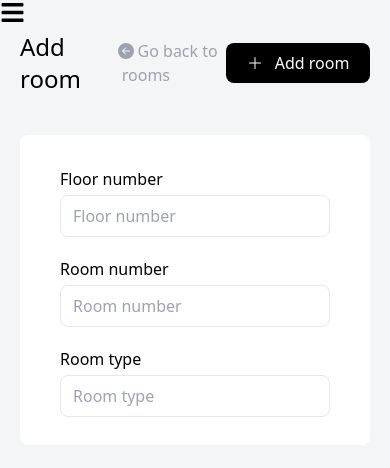
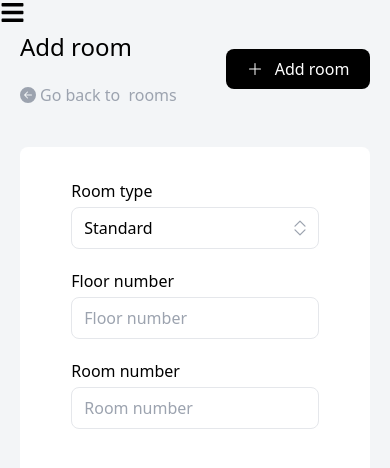
Before and after one commit to hotel-management-web-app/client, a Next.js app: page /admin/hotel-configuration/rooms/create in a window 390 px wide. Shown: the top 468 px of the page. Built offline with nearby package versions, Linux system fonts and the light colour scheme.

Commit message:
#12 - add room form

```diff
--- /dev/null
+++ b/components/Admin/ListboxInput.tsx
@@ -0,0 +1,87 @@
+import React, { useState, Fragment } from 'react';
+import { Listbox, Transition } from '@headlessui/react';
+import { BsCheck, BsChevronExpand } from 'react-icons/bs';
+
+const roomTypes: {
+  id: number;
+  name: string;
+}[] = [
+  {
+    id: 1,
+    name: 'Standard',
+  },
+  {
+    id: 2,
+    name: 'Deluxe',
+  },
+  {
+    id: 3,
+    name: 'Single',
+  },
+];
+
+const ListboxInput = () => {
+  const [selectedItem, setSelectedItem] = useState(roomTypes[0]);
+  return (
+    <>
+      <label htmlFor="room-type" className="mt-5">
+        Room type
+      </label>
+      <Listbox value={selectedItem} onChange={setSelectedItem}>
+        <div className="relative mt-1">
+          <Listbox.Button
+            id="room-type"
+            className="relative cursor-default rounded-lg bg-white py-2 pl-3 pr-10 text-left focus:outline-none focus-visible:border-indigo-500 focus-visible:ring-2 focus-visible:ring-white focus-visible:ring-opacity-75 focus-visible:ring-offset-2 focus-visible:ring-offset-orange-300 border w-full"
+          >
+            <span className="block truncate">{selectedItem.name}</span>
+            <span className="pointer-events-none absolute inset-y-0 right-0 flex items-center pr-2">
+              <BsChevronExpand
+                className="h-5 w-5 text-gray-400"
+                aria-hidden="true"
+              />
+            </span>
+          </Listbox.Button>
+          <Transition
+            as={Fragment}
+            leave="transition ease-in duration-100"
+            leaveFrom="opacity-100"
+            leaveTo="opacity-0"
+          >
+            <Listbox.Options className="absolute mt-1 max-h-60 w-full overflow-auto rounded-md bg-white py-1 text-base shadow-lg ring-1 ring-black ring-opacity-5 focus:outline-none sm:text-sm">
+              {roomTypes.map((roomType) => (
+                <Listbox.Option
+                  key={roomType.id}
+                  className={({ active }) =>
+                    `relative cursor-default select-none py-2 pl-10 pr-4 ${
+                      active ? 'bg-gray-100 text-black' : 'text-gray-900'
+                    }`
+                  }
+                  value={roomType}
+                >
+                  {({ selected }) => (
+                    <>
+                      <span
+                        className={`block truncate ${
+                          selected ? 'font-medium' : 'font-normal'
+                        }`}
+                      >
+                        {roomType.name}
+                      </span>
+                      {selected ? (
+                        <span className="absolute inset-y-0 left-0 flex items-center pl-3 text-gray-600">
+                          <BsCheck className="h-5 w-5" aria-hidden="true" />
+                        </span>
+                      ) : null}
+                    </>
+                  )}
+                </Listbox.Option>
+              ))}
+            </Listbox.Options>
+          </Transition>
+        </div>
+      </Listbox>
+    </>
+  );
+};
+
+export default ListboxInput;
--- a/components/AdminNavbar.tsx
+++ b/components/AdminNavbar.tsx
@@ -82,13 +82,13 @@
         >
           <CSSTransition
             in={isOpen}
-            timeout={500}
+            timeout={300}
             unmountOnExit
             classNames={{
               enter: 'opacity-0',
-              enterActive: 'opacity-100 transition duration-500',
+              enterActive: 'opacity-100 transition duration-300',
               exit: 'opacity-100',
-              exitActive: 'opacity-0 transition duration-500',
+              exitActive: 'opacity-0 transition duration-300',
             }}
           >
             <button
@@ -99,13 +99,13 @@
           </CSSTransition>
           <CSSTransition
             in={isOpen}
-            timeout={500}
+            timeout={300}
             unmountOnExit
             classNames={{
               enter: 'transform -translate-x-full',
-              enterActive: 'transform translate-x-0 transition duration-500',
+              enterActive: 'transform translate-x-0 transition duration-300',
               exit: 'transform translate-x-0',
-              exitActive: 'transform -translate-x-full transition duration-500',
+              exitActive: 'transform -translate-x-full transition duration-300',
             }}
           >
             <div className="fixed top-0 h-full w-[280px] flex z-40">
--- a/pages/admin/hotel-configuration/room-types/create.tsx
+++ b/pages/admin/hotel-configuration/room-types/create.tsx
@@ -15,7 +15,7 @@
   <form>
     <Seo title="Add Room Type" />
     <div className="flex justify-between items-center w-full">
-      <div className="flex items-center gap-5">
+      <div className="flex items-center flex-wrap gap-5">
         <Header title="Add room type" />
         <BackButton
           name="room types"
--- a/pages/admin/hotel-configuration/rooms/create.tsx
+++ b/pages/admin/hotel-configuration/rooms/create.tsx
@@ -5,21 +5,29 @@
 import SubmitButton from '../../../../components/Admin/SubmitButton';
 import FormWrapper from '../../../../components/Admin/FormWrapper';
 import Input from '../../../../components/Admin/Input';
+import ListboxInput from '../../../../components/Admin/ListboxInput';
 
 const AddRoom = () => (
   <form>
     <Seo title="Add Room" />
     <div className="flex justify-between items-center w-full">
-      <div className="flex items-center gap-5">
+      <div className="flex items-center flex-wrap gap-5">
         <Header title="Add room" />
         <BackButton name="rooms" url="/admin/hotel-configuration/rooms/" />
       </div>
       <SubmitButton name="Add room" />
     </div>
     <FormWrapper>
-      <Input id="room-floor-number" title="Floor number" />
-      <Input id="room-number" title="Room number" />
-      <Input id="room-type" title="Room type" />
+      <div className="mx-auto w-11/12 lg:w-3/4 py-5">
+        <ListboxInput />
+        <Input
+          id="room-floor-number"
+          title="Floor number"
+          type="number"
+          min="0"
+        />
+        <Input id="room-number" title="Room number" type="number" min="0" />
+      </div>
     </FormWrapper>
   </form>
 );
```
